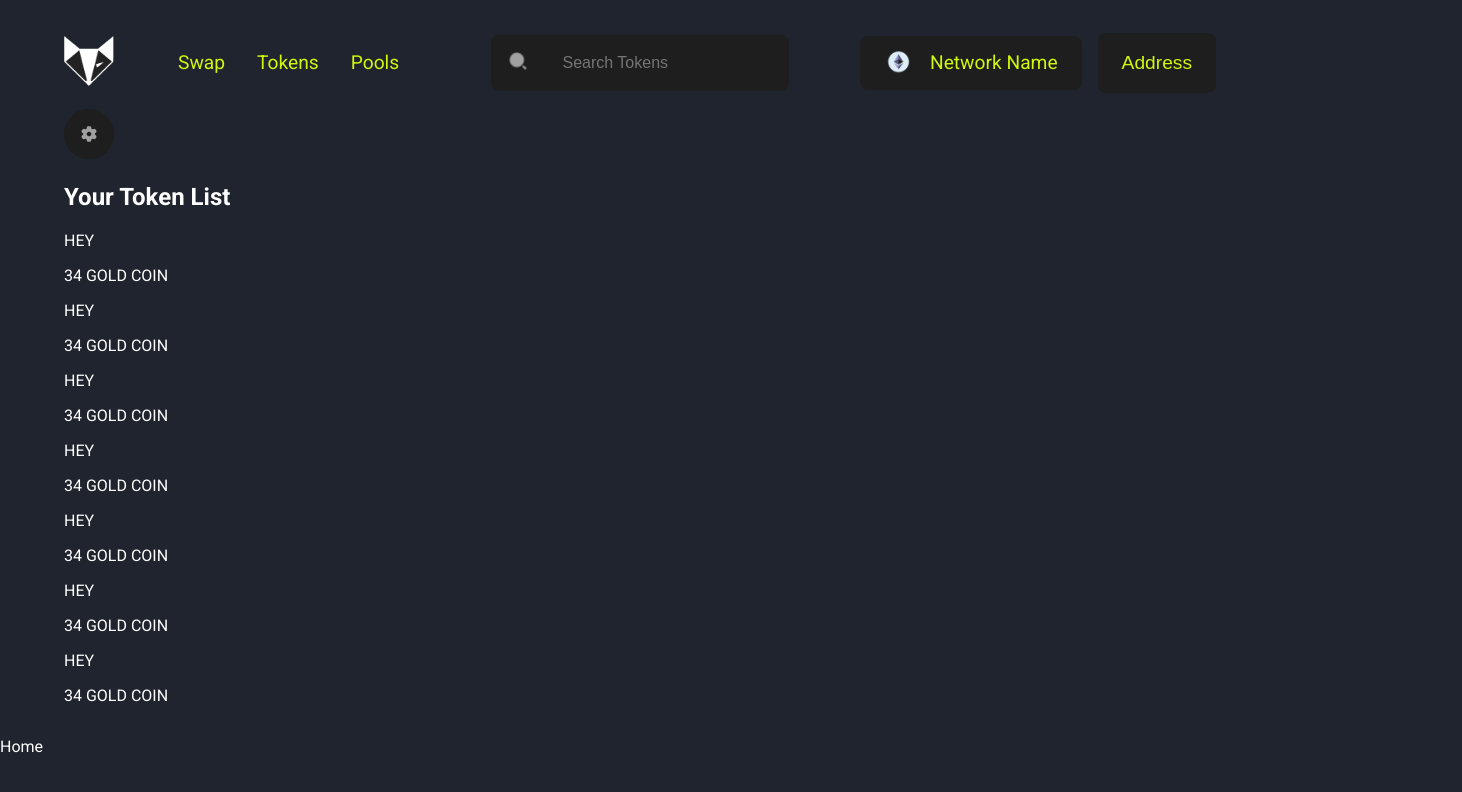
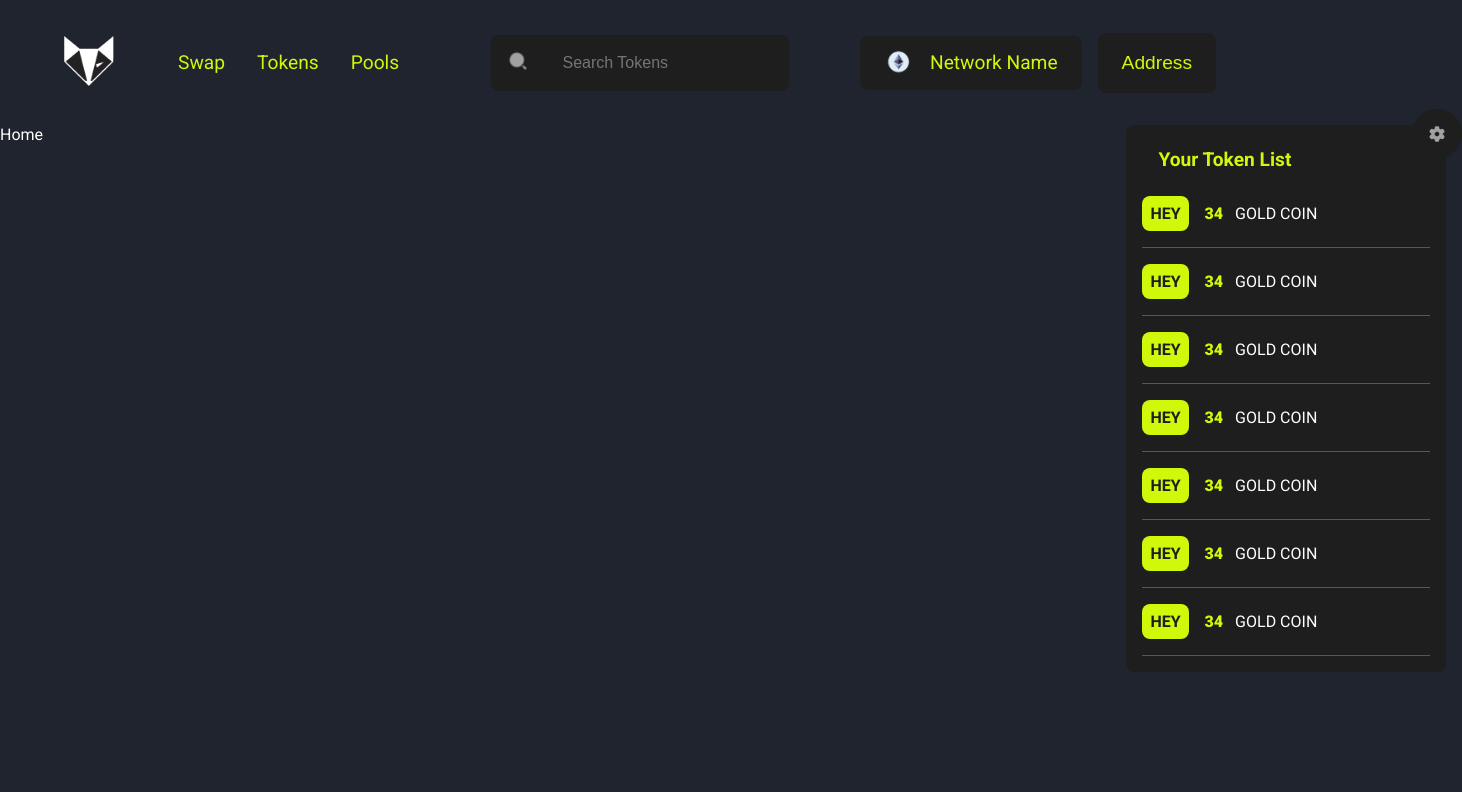
Before and after one commit to W3Charles/uniswap_3.0, a Next.js app: page / in a window 1280 px wide. Shown: the top 792 px of the page, 1462 px wide, since content can reach past the window. Built offline with nearby package versions, Linux system fonts and the light colour scheme.

Commit message:
feat: add TokenList css styles

```diff
--- a/Components/TokenList/TokenList.module.css
+++ b/Components/TokenList/TokenList.module.css
@@ -0,0 +1,65 @@
+.TokenList {
+    position: absolute;
+    width: 20rem;
+    border-radius: .5rem;
+    background-color: #1e1e1e;
+    margin-top: 2rem;
+    margin-left: 66.4rem;
+    padding: 1rem;
+    z-index: 1111111111;
+}
+
+.TokenList_title {
+    width: 100%;
+    padding: .2rem 1rem;
+    font-weight: 900;
+    line-height: 0;
+    color: #cff80b;
+    font-size: .8rem;
+    border-radius: .5rem;
+}
+
+.TokenList_close {
+    position: absolute;
+    right: -1rem;
+    cursor: pointer;
+    top: -2rem;
+    z-index: 1111111111;
+}
+
+.TokenList_box {
+    position: relative;
+    cursor: pointer;
+    border-bottom: 1px solid #d1f80b53;
+}
+
+.TokenList_box_info {
+    display: grid;
+    grid-template-columns: 1fr 5fr;
+    gap: 1rem;
+    align-items: center;
+}
+
+.TokenList_box_info p span {
+    font-weight: 900;
+    color: #cff80b;
+    margin-right: .5rem;
+}
+
+.TokenList_box_info_symbol {
+    background-color: #cff80b;
+    padding: .5rem;
+    border-radius: .5rem;
+    color: #1e1e1e;
+    font-weight: 700;
+}
+
+@media only screen and (max-width: 35em) {
+    .TokenList {
+        margin-left: -0rem;
+        width: 90%;
+    }
+    .TokenList_close {
+        right: 2rem;
+    }
+}
```
